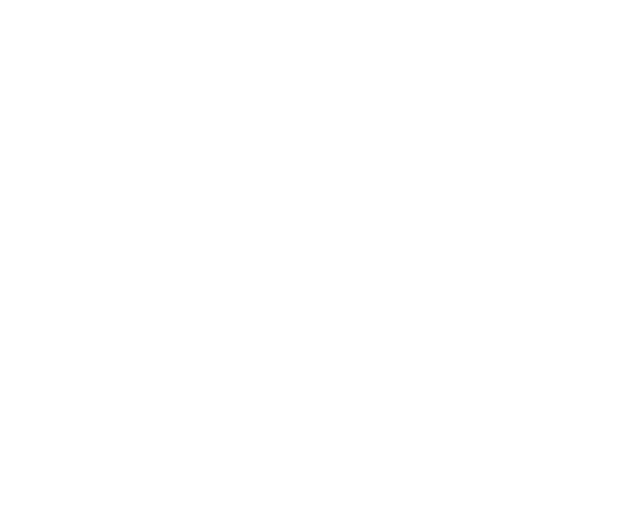
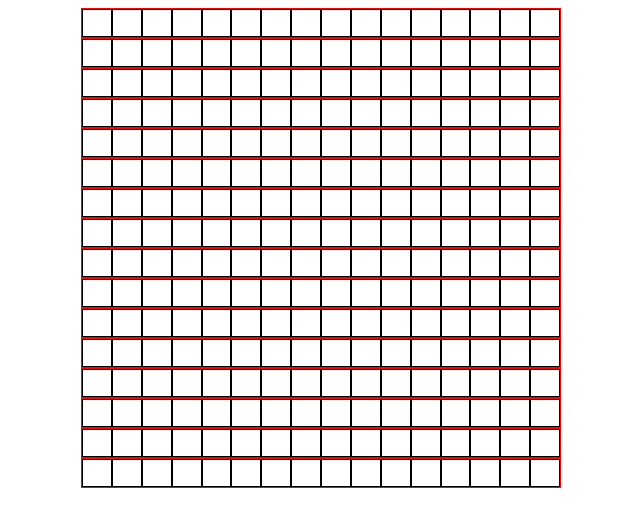
Before and after one commit to AmartyaDev007/odin-etch-a-sketch, a plain HTML site: page index.html in a window 1280 px wide. Shown: the whole page, without its empty margins (319-959 px from the left). Drawn offline with Linux system fonts and the light colour scheme.

Commit message:
Add a grid, with event listener to change color

```diff
--- a/code.js
+++ b/code.js
@@ -0,0 +1,37 @@
+let gridSize = 16;
+
+const mainContainer = document.querySelector(".container");
+
+
+function createGrid () {
+    for (let i = 0; i < gridSize; i++) {
+
+        const loopDivRow = document.createElement("div")
+        loopDivRow.classList.add("loop-div-row");
+        mainContainer.appendChild(loopDivRow);
+
+        for (let j = 0; j < gridSize; j++) {
+            const loopDiv = document.createElement("div");
+            loopDiv.classList.add("loop-div");
+            loopDivRow.appendChild(loopDiv);
+        }
+    }
+}
+
+
+
+createGrid();
+
+
+mainContainer.addEventListener('mousemove', (event) => {
+
+    const target = event.target;
+
+    if (target.classList.contains("loop-div-row") || (target.classList.contains("container"))) {
+        return
+    }
+
+    else {
+        target.style.backgroundColor = "lightblue"
+    }
+});
--- a/index.html
+++ b/index.html
@@ -5,9 +5,9 @@
     <meta name="viewport" content="width=device-width, initial-scale=1.0">
     <link rel="stylesheet" href="styles.css">
     <script src="code.js" defer></script>
-    <title>Document</title>
+    <title>Etch a sketch</title>
 </head>
 <body>
-
+    <div class="container"></div>
 </body>
 </html>
--- a/styles.css
+++ b/styles.css
@@ -0,0 +1,29 @@
+* {
+    box-sizing: border-box;
+}
+
+body {
+    display: flex;
+    justify-content: center;
+}
+
+.container {
+    display: flex;
+    flex-direction: column;
+    width: 480px;
+    height: 480px;
+
+
+
+}
+
+.loop-div-row {
+    border: 1px solid red;
+    display: flex;
+    flex: 1;
+}
+
+.loop-div {
+    border: 1px solid black;
+    flex-grow: 1;
+}
```
Also changed, not shown: 1 other file.
